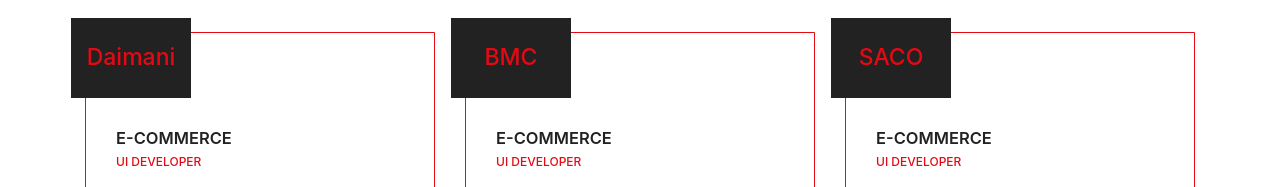
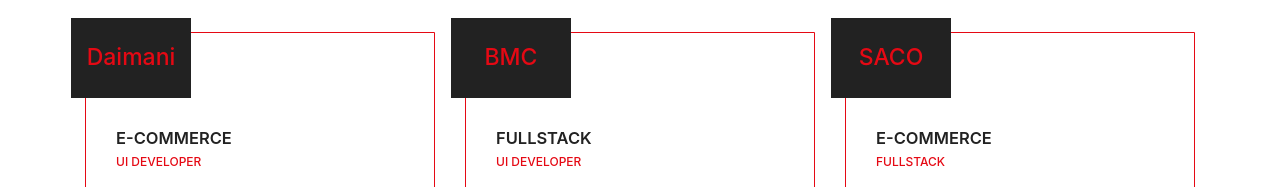
Before and after one commit to RajHarsha/portfolic, a plain HTML site: page index.html in a window 1280 px wide. Shown: the part 1220-1407 px from the top of the page. Drawn offline with nearby package versions, Linux system fonts and the light colour scheme.

Commit message:
fullstacknew

```diff
--- a/index.html
+++ b/index.html
@@ -219,7 +219,7 @@
       </div>
       <div class="project-card__content">
           <a class="project-card__title black" href="" target="_blank" rel="noopener">
-            E-commerce
+            Fullstack
           </a>
           <h5 class="project-card__subtitle project-card__subtitle--upper logo">
               UI Developer
@@ -258,7 +258,7 @@
           E-commerce
         </a>
         <h5 class="project-card__subtitle project-card__subtitle--upper logo">
-            UI Developer
+            Fullstack
         </h5>
         <div class="project-card__desc">
             <p> SACO is a Saudi Arabian hardware retailing and wholesaling business. It is the Hybris ecommerce project and based on Business to Customer Model.</p>
```
